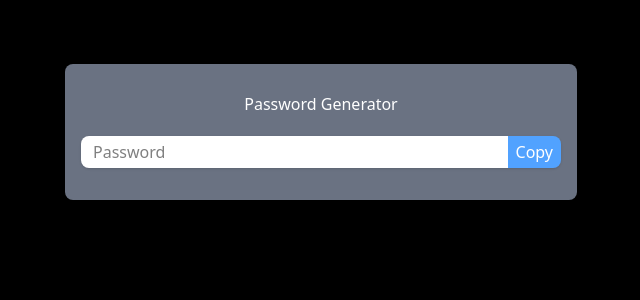
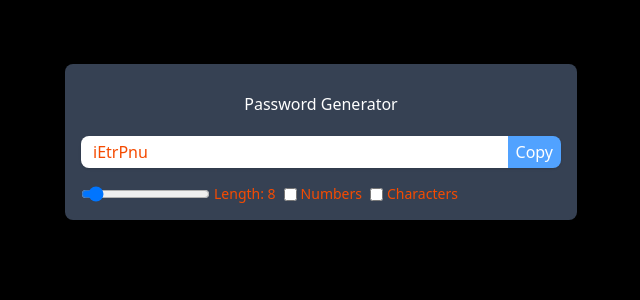
Before and after one commit to zubdotexe/react-tuto, a React (Vite) app in the folder 05passwordGenerator/: page / in a window 1280 px wide. Shown: the top 300 px of the page, without its empty margins (319-959 px from the left). Built offline with nearby package versions, Linux system fonts and the light colour scheme.

Commit message:
make changes in Copy btn

```diff
--- a/05passwordGenerator/src/App.jsx
+++ b/05passwordGenerator/src/App.jsx
@@ -1,11 +1,15 @@
 import "./App.css";
-import { useState, useCallback } from 'react'
+import { useState, useCallback, useEffect, useRef } from 'react'
 
 function App() {
-  const [length, setLength] = useState(8)
-  const [numAllowed, setNumAllowed] = useState(false)
-  const [charAllowed, setCharAllowed] = useState(false)
-  const [password, setPassword] = useState("")
+  const [length, setLength] = useState(8);
+  const [numAllowed, setNumAllowed] = useState(false);
+  const [charAllowed, setCharAllowed] = useState(false);
+  const [password, setPassword] = useState("");
+  const [copied, setCopied] = useState(false);
+
+  // useRef hook
+  const passwordRef = useRef(null);
 
   const passwordGenerator = useCallback(() => {
     let pass = "";
@@ -15,17 +19,34 @@ function App() {
     if(charAllowed) string += "!@#$%%^&*_+=[]{}~`";
 
     for(let i = 1; i <= length; i++) {
-      let charInd = Math.floor (Math.random() * string.length + 1);
-      pass = string.charAt(charInd);
+      let charInd = Math.floor(Math.random() * string.length + 1);
+      pass += string.charAt(charInd);
     }
 
     setPassword(pass);
 
   }, [length, numAllowed, charAllowed, setPassword])
 
+  useEffect(() => {
+    passwordGenerator();
+  }, [length, numAllowed, charAllowed, passwordGenerator])
+
+  const copyPasswordToClipboard = useCallback(() => {
+    passwordRef.current?.select();
+    passwordRef.current?.setSelectionRange(0, 3);
+    window.navigator.clipboard.writeText(password);
+
+    setCopied(true);
+    // console.log(copied);
+
+    setTimeout(() => {
+      setCopied(false);
+    }, 2000)
+  }, [password, setCopied])
+
   return (
     <>
-      <div className='w-full max-w-lg mx-auto shadow-md rounded-lg px-4 py-4 my-8 bg-gray-500'>
+      <div className='w-full max-w-lg mx-auto shadow-md rounded-lg px-4 py-4 my-8 bg-gray-700 text-orange-600'>
         <h1 className="text-white text-center my-3">Password Generator</h1>
         <div className="flex shadow rounded-lg overflow-hidden mb-4 my-5">
           <input
@@ -34,13 +55,61 @@ function App() {
           className="outline-none w-full py-1 px-3 bg-white"
           placeholder="Password"
           readOnly
+          ref={passwordRef}
           />
 
-          <button className="outline-none bg-blue-400 text-white px-2 py-1">
-            Copy
+          <button
+            className="outline-none bg-blue-400 text-white px-2 py-1 cursor-pointer"
+            onClick={copyPasswordToClipboard}
+            onAnimationEnd={() => setCopied(false)}>
+            {copied ? "Copied!" : "Copy"}
           </button>
         </div>
+
+        <div className="flex text-sm gap-x-2">
+          <div className="flex items-center gap-x-1">
+            <input
+            type="range"
+            min={6}
+            max={40}
+            value={length}
+            className="cursor-pointer"
+            onChange={(e) => {setLength(e.target.value)}}
+            />
+            <label>Length: {length} </label>
+          </div>
+
+          <div className="flex items-center gap-x-1">
+            <input
+              type="checkbox"
+              defaultChecked={numAllowed}
+              id="numberInput"
+              onChange={
+                () => {
+                  setNumAllowed((prev) => !prev);
+                }
+              }
+            />
+            <label>Numbers</label>
+          </div>
+
+          <div className="flex items-center gap-x-1">
+            <input
+              type="checkbox"
+              defaultChecked={charAllowed}
+              id="charInput"
+              onChange={
+                () => {
+                  setCharAllowed((prev) => !prev);
+                }
+              }
+            />
+            <label>Characters</label>
+          </div>
+        </div>
       </div>
+
+
 
       {/* <div className="bg-gray-500 rounded my-8 py-4 w-xl mx-auto">
         <h1 className="text-white text-center my-3">Password Generator</h1>
```
